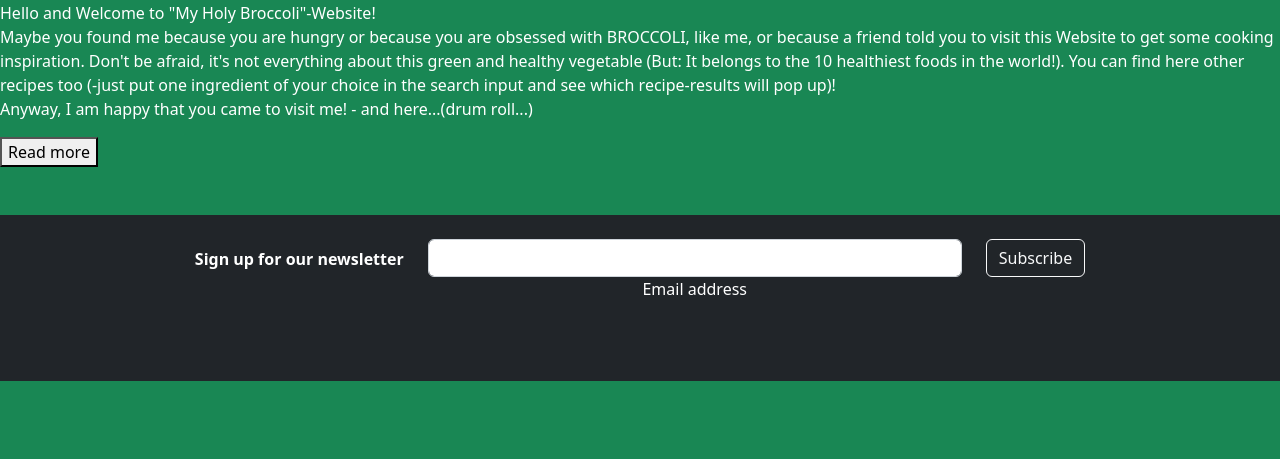
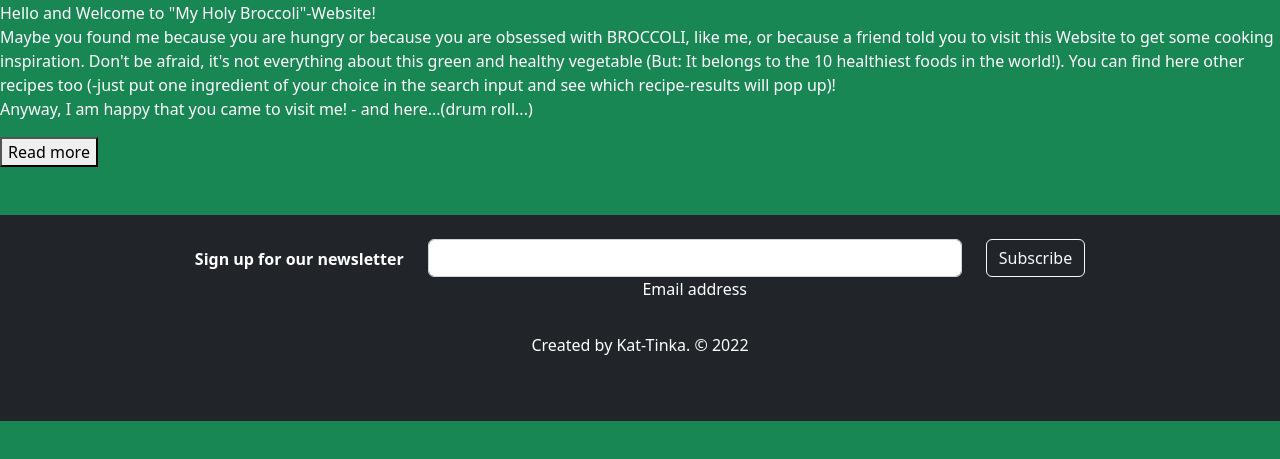
Before and after one commit to Kat-Tinka/API_Website, a plain HTML site: page index.html in a window 1280 px wide. Shown: the part 321-780 px from the top of the page. Drawn offline with nearby package versions, Linux system fonts and the light colour scheme; no server answers; a script that the page names is missing.

Commit message:
added copyright-sign

```diff
--- a/index.html
+++ b/index.html
@@ -377,6 +377,7 @@
               <strong>Sign up for our newsletter</strong>
             </p>
           </div>
+
           <!--Grid column-->
 
           <!--Grid column-->
@@ -398,6 +399,9 @@
           </div>
           <!--Grid column-->
         </div>
+        <footer class="row d-flex justify-content-center">
+          <p>Created by Kat-Tinka. © 2022</p>
+        </footer>
         <!--Grid row-->
       </form>
     </section>
```
